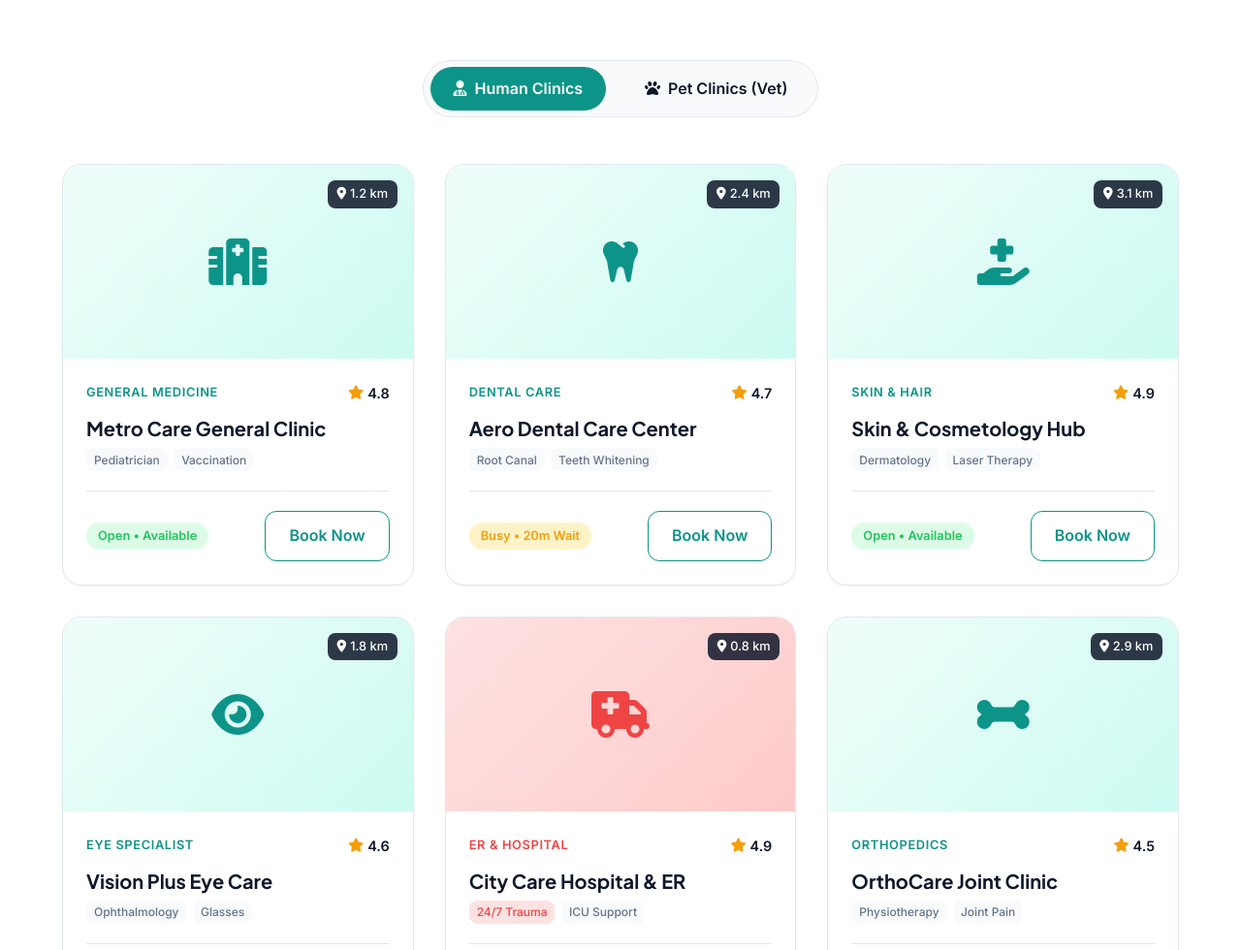
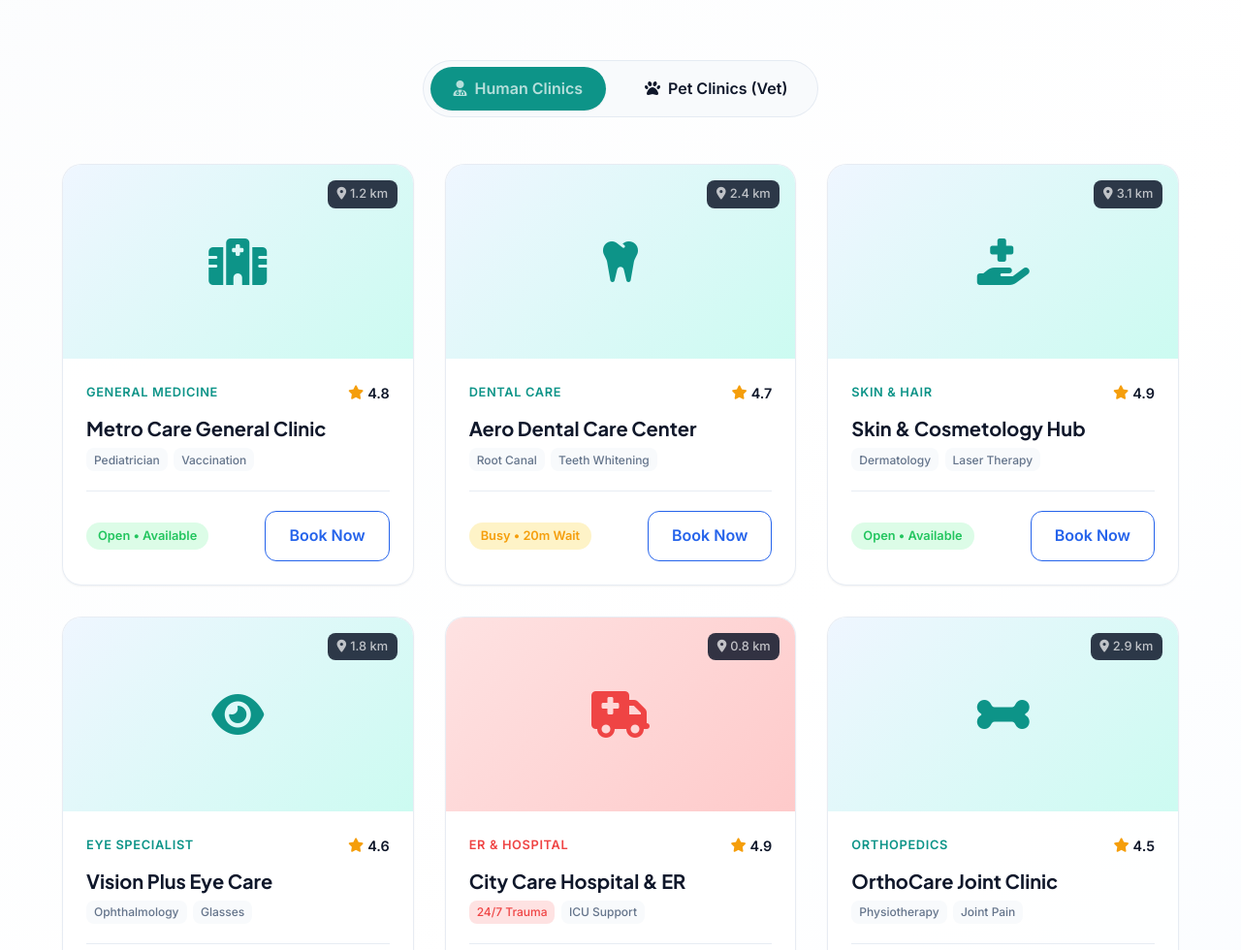
Before and after one commit to Ashish-dev-prog/Clinic, a plain HTML site: page index.html in a window 1280 px wide. Shown: the part 1820-2800 px from the top of the page at 97% size. Drawn offline with Linux system fonts and the light colour scheme; animation ran at ten frames a second.

Commit message:
style: refine light/dark theme specifications with glass cards and button variants

```diff
--- a/css/style.css
+++ b/css/style.css
@@ -4,18 +4,28 @@
 :root {
   --primary-teal: #0D9488;
   --dark-teal: #0F766E;
-  --light-teal-bg: #F0FDFA;
+  --light-teal-bg: #EFF6FF; /* soft blue background for outline hover */
   --accent-green: #22C55E;
   --emergency-red: #EF4444;
   --warning-yellow: #F59E0B;
-  --white: #FFFFFF;
+
+  /* White glass cards style variables */
+  --white: rgba(255, 255, 255, 0.7);
   --light-grey: #F8FAFC;
-  --border-color: #E2E8F0;
+  --border-color: rgba(226, 232, 240, 0.8);
   --text-dark: #0F172A;
   --text-grey: #64748B;
 
-  --body-bg: #FFFFFF;
-  --navbar-bg: rgba(255, 255, 255, 0.85);
+  /* Soft white gradient background */
+  --body-bg: linear-gradient(135deg, #F8FAFC 0%, #FFFFFF 50%, #EFF6FF 100%);
+  --navbar-bg: rgba(255, 255, 255, 0.75);
+  --card-backdrop: blur(12px);
+
+  /* Blue CTA buttons for light mode */
+  --primary-btn-bg: #2563EB;
+  --primary-btn-hover: #1D4ED8;
+  --outline-btn-color: #2563EB;
+  --shadow-primary-btn: 0 10px 15px -3px rgba(37, 99, 235, 0.3);
 
   --font-heading: 'Plus Jakarta Sans', sans-serif;
   --font-body: 'Inter', sans-serif;
@@ -37,22 +47,56 @@
 }
 
 [data-theme="dark"] {
-  --white: #1E293B;         /* Slate 800 */
-  --light-grey: #0F172A;     /* Slate 900 */
-  --border-color: #334155;   /* Slate 700 */
-  --text-dark: #F8FAFC;      /* Slate 50 */
-  --text-grey: #94A3B8;      /* Slate 400 */
-  --light-teal-bg: #115E59;  /* Dark Teal accent */
-
-  --body-bg: #0B0F19;        /* Very dark background */
-  --navbar-bg: rgba(11, 15, 25, 0.85);
+  /* Dark glass cards slate-800 translucent */
+  --white: rgba(30, 41, 59, 0.7);
+  --light-grey: #0B0F19; /* Deep navy background sections */
+  --border-color: rgba(255, 255, 255, 0.1);
+  --text-dark: #F8FAFC;
+  --text-grey: #94A3B8;
+  --light-teal-bg: #115E59; /* soft dark teal background */
+
+  /* Deep navy background */
+  --body-bg: #0A0E1A;
+  --navbar-bg: rgba(10, 14, 26, 0.75);
+  --card-backdrop: blur(12px);
+
+  /* Cyan/teal accents for dark mode */
+  --primary-btn-bg: #0D9488;
+  --primary-btn-hover: #0F766E;
+  --outline-btn-color: #0D9488;
+  --shadow-primary-btn: 0 10px 15px -3px rgba(13, 148, 136, 0.3);
+}
+
+/* Glassmorphism global helpers */
+.clinic-card,
+.doctor-card,
+.sticky-sidebar-card,
+.booking-form-box,
+.confirmation-card,
+.dashboard-sidebar,
+.dashboard-user-card,
+.pet-profile-card,
+.faq-item,
+.sidebar-clinic-item,
+.queue-tracker-box {
+  background-color: var(--white) !important;
+  backdrop-filter: var(--card-backdrop) !important;
+  -webkit-backdrop-filter: var(--card-backdrop) !important;
+  border: 1px solid var(--border-color) !important;
+}
+
+.auth-card,
+.overlay-card {
+  background: rgba(255, 255, 255, 0.95) !important;
+  border: 1px solid rgba(226, 232, 240, 0.8) !important;
+  backdrop-filter: blur(16px) !important;
+  -webkit-backdrop-filter: blur(16px) !important;
 }
 
 [data-theme="dark"] .auth-card,
 [data-theme="dark"] .overlay-card {
-  background: rgba(30, 41, 59, 0.95);
-  border: 1px solid rgba(255, 255, 255, 0.15);
-  color: var(--text-dark);
+  background: rgba(30, 41, 59, 0.95) !important;
+  border: 1px solid rgba(255, 255, 255, 0.15) !important;
 }
 
 /* CSS Reset */
@@ -69,7 +113,7 @@ html {
 
 body {
   font-family: var(--font-body);
-  background-color: var(--body-bg);
+  background: var(--body-bg);
   color: var(--text-dark);
   line-height: 1.6;
   overflow-x: hidden;
@@ -202,15 +246,15 @@ ul {
 }
 
 .btn-primary {
-  background-color: var(--primary-teal);
-  color: var(--white);
+  background-color: var(--primary-btn-bg);
+  color: #FFFFFF !important;
   box-shadow: var(--shadow-sm);
 }
 
 .btn-primary:hover {
-  background-color: var(--dark-teal);
+  background-color: var(--primary-btn-hover);
   transform: translateY(-2px);
-  box-shadow: var(--shadow-primary);
+  box-shadow: var(--shadow-primary-btn);
 }
 
 .btn-secondary {
@@ -226,8 +270,8 @@ ul {
 
 .btn-outline-teal {
   background-color: transparent;
-  border-color: var(--primary-teal);
-  color: var(--primary-teal);
+  border-color: var(--outline-btn-color);
+  color: var(--outline-btn-color);
 }
 
 .btn-outline-teal:hover {
@@ -1405,6 +1449,7 @@ ul {
   opacity: 0.08;
   animation-delay: -15s;
   animation-duration: 35s;
+  display: none; /* Hidden in Light Mode */
 }
 
 .orb-4 {
@@ -1416,6 +1461,7 @@ ul {
   opacity: 0.12;
   animation-delay: -22s;
   animation-duration: 45s;
+  display: none; /* Hidden in Light Mode */
 }
 
 @keyframes float-orb {
@@ -1430,7 +1476,7 @@ ul {
   }
 }
 
-/* Dark mode ambient orb color shifts */
+/* Dark mode ambient orb color shifts and visibility overrides */
 [data-theme="dark"] .orb-1 {
   background: radial-gradient(circle, #0284C7 0%, rgba(2, 132, 199, 0) 70%); /* Deep Sky Blue */
   opacity: 0.16;
@@ -1444,11 +1490,13 @@ ul {
 [data-theme="dark"] .orb-3 {
   background: radial-gradient(circle, #06B6D4 0%, rgba(6, 182, 212, 0) 70%); /* Cyan */
   opacity: 0.12;
+  display: block; /* Shown in Dark Mode */
 }
 
 [data-theme="dark"] .orb-4 {
   background: radial-gradient(circle, #38BDF8 0%, rgba(56, 189, 248, 0) 70%); /* Soft Sky Blue */
   opacity: 0.12;
+  display: block; /* Shown in Dark Mode */
 }
 
 /* Levitating Translucent Anti-Gravity Particles */
@@ -1460,6 +1508,12 @@ ul {
   height: 100%;
   overflow: hidden;
   pointer-events: none;
+  display: none; /* Hidden in Light Mode */
+}
+
+/* Shown in Dark Mode */
+[data-theme="dark"] .particles-wrapper {
+  display: block;
 }
 
 .translucent-particle {
@@ -1492,7 +1546,7 @@ ul {
   box-shadow: 0 0 6px rgba(6, 182, 212, 0.4);
 }
 
-/* Smooth theme transition for elements */
+/* Smooth theme transition for elements - 400ms Switch */
 body, header, section, div, h1, h2, h3, h4, p, span, a, button, input, select, textarea {
-  transition: background-color 0.4s ease, border-color 0.4s ease, color 0.4s ease, box-shadow 0.4s ease, transform 0.2s ease;
-}
+  transition: background-color 400ms ease, border-color 400ms ease, color 400ms ease, box-shadow 400ms ease, transform 400ms ease;
+}
```
